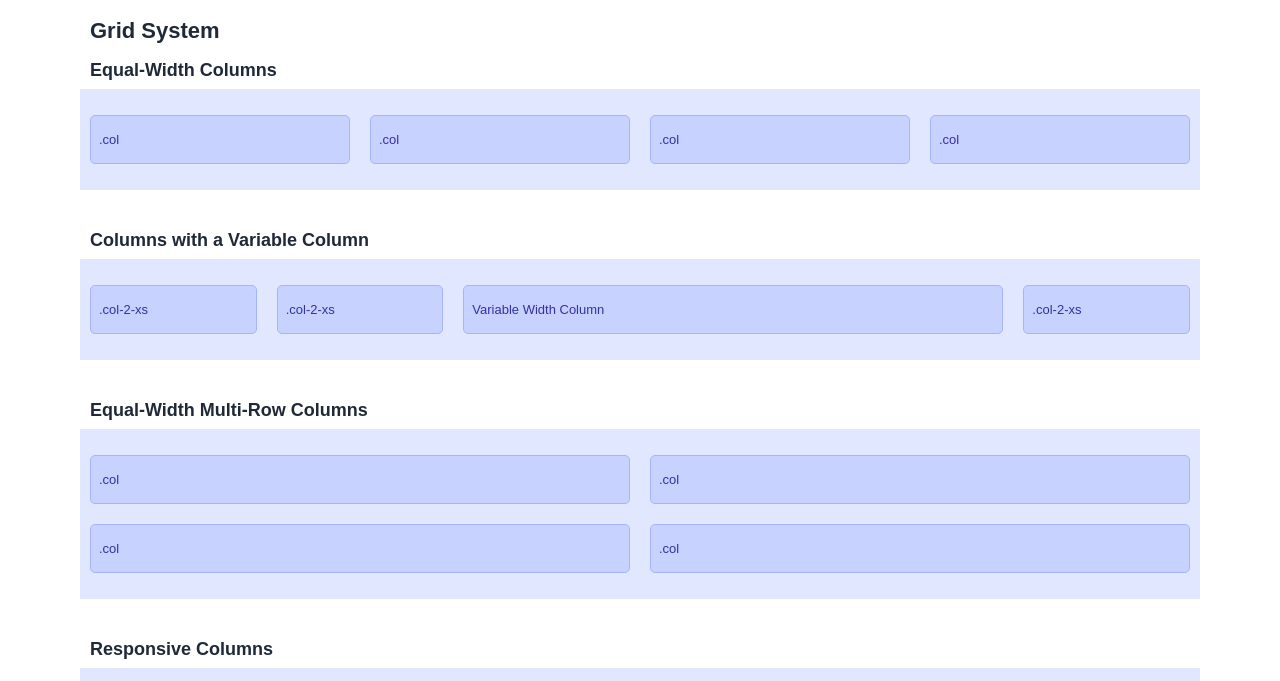
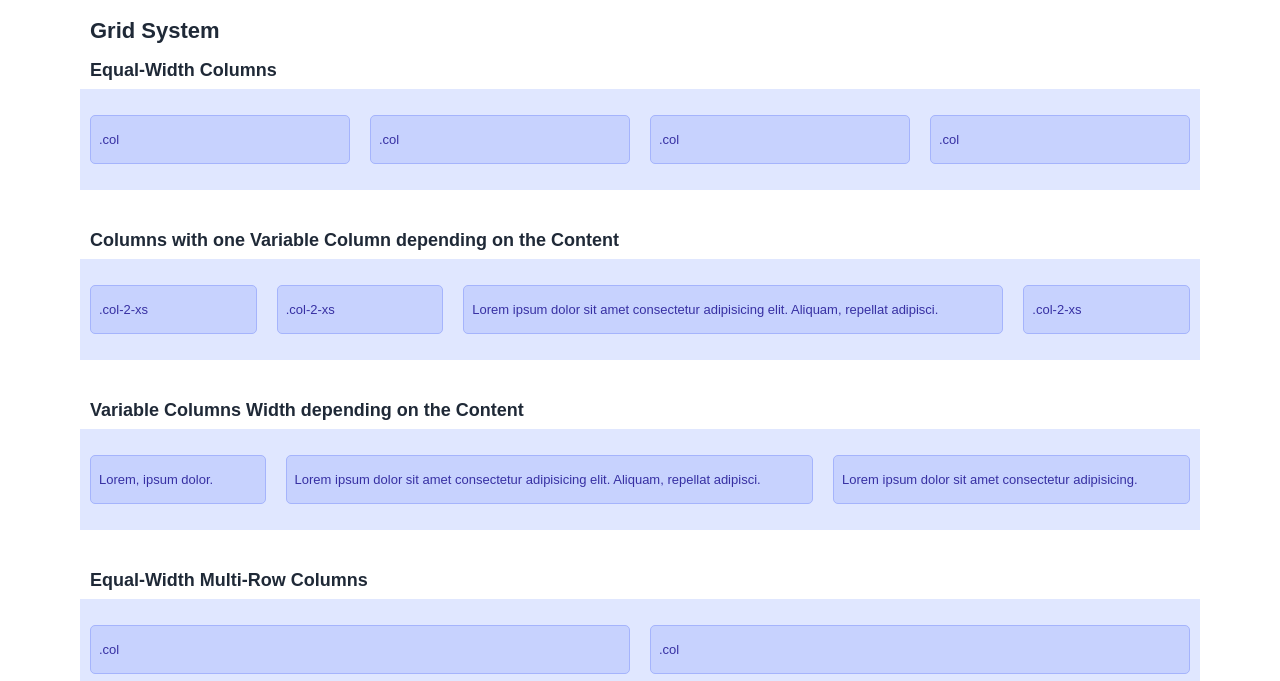
Before and after one commit to ealafryafresena/css-library-with-sass, a website: page index.html in a window 1280 px wide. Shown: the part 76-757 px from the top of the page. Drawn offline with Linux system fonts and the light colour scheme.

Commit message:
add no wrapping rows class

```diff
--- a/index.html
+++ b/index.html
@@ -51,9 +51,11 @@
         </div>
       </div>
       <div class="py-16"></div>
-      <!-- Column with a Variable Column -->
-      <h3 class="py-8">Columns with a Variable Column</h3>
-      <div class="row gutter-20 indigo-100 py-16">
+      <!-- Columns with one Variable Column depending on the Content -->
+      <h3 class="py-8">
+        Columns with one Variable Column depending on the Content
+      </h3>
+      <div class="row-nowrap gutter-20 indigo-100 py-16">
         <div class="col-2-xs">
           <div class="col-item pl-8 py-16 fs-sm">
             .col-2-xs
@@ -66,7 +68,8 @@
         </div>
         <div class="col-auto">
           <div class="col-item pl-8 py-16 fs-sm">
-            Variable Width Column
+            Lorem ipsum dolor sit amet consectetur adipisicing elit. Aliquam,
+            repellat adipisci.
           </div>
         </div>
         <div class="col-2-xs">
@@ -76,6 +79,29 @@
         </div>
       </div>
       <div class="py-16"></div>
+
+      <!-- Variable Columns Width depending on the Content -->
+      <h3 class="py-8">Variable Columns Width depending on the Content</h3>
+      <div class="row-nowrap gutter-20 indigo-100 py-16 ">
+        <div class="col-auto">
+          <div class="col-item pl-8 py-16 fs-sm">
+            Lorem, ipsum dolor.
+          </div>
+        </div>
+        <div class="col-auto">
+          <div class="col-item pl-8 py-16 fs-sm">
+            Lorem ipsum dolor sit amet consectetur adipisicing elit. Aliquam,
+            repellat adipisci.
+          </div>
+        </div>
+        <div class="col-auto">
+          <div class="col-item pl-8 py-16 fs-sm">
+            Lorem ipsum dolor sit amet consectetur adipisicing.
+          </div>
+        </div>
+      </div>
+      <div class="py-16"></div>
+
       <!-- Equal-Width Multi-Row Columns -->
       <h3 class="py-8">Equal-Width Multi-Row Columns</h3>
       <div class="row gutter-20 indigo-100 py-16">
--- a/scss/_grid.scss
+++ b/scss/_grid.scss
@@ -36,6 +36,11 @@ $grid-gutters: (
 .row {
   display: flex;
   flex-flow: row wrap;
+}
+
+.row-nowrap {
+  display: flex;
+  flex-flow: row nowrap;
 }
 
 @each $key, $val in $grid-gutters {
@@ -77,7 +82,7 @@ $grid-gutters: (
 }
 
 .col-auto {
-  flex-basis: 0;
+  flex-basis: auto;
   flex-grow: 1;
   width: auto;
 }
```
Also changed, not shown: css/index.css.
